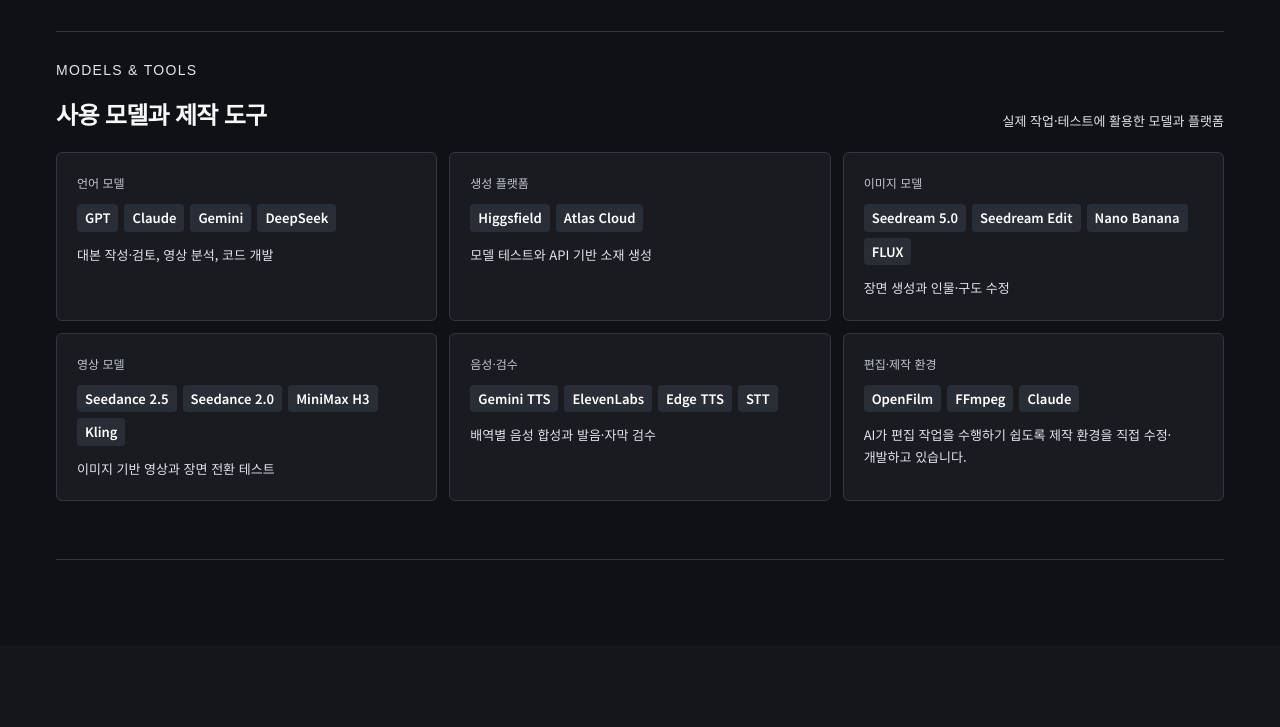
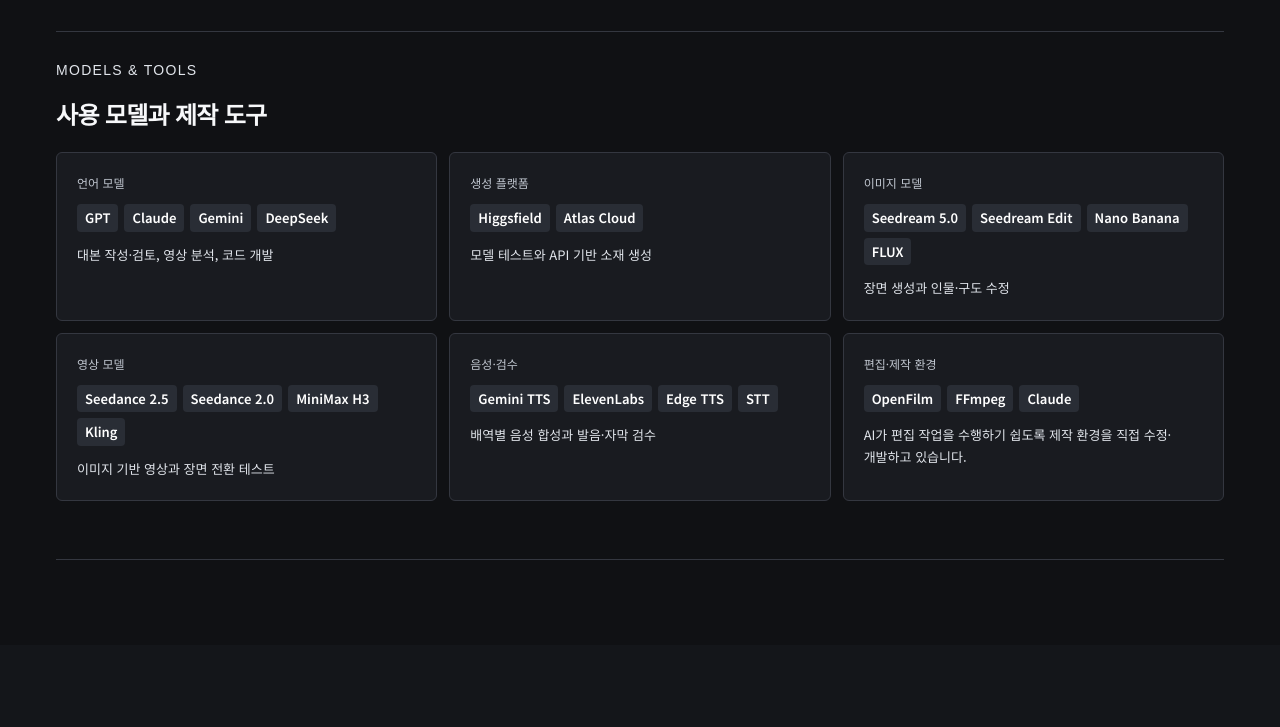
Before and after one commit to aztecc1/portfolio, a plain HTML site: page index.html in a window 1280 px wide. Shown: the part 4449-5176 px from the top of the page. Drawn offline with Linux system fonts and the light colour scheme.

Commit message:
Remove toolkit caption
Co-Authored-By: Claude Fable 5.2 <noreply@anthropic.com>

```diff
--- a/index.html
+++ b/index.html
@@ -50,7 +50,7 @@
   <div class="evidence production-details evidence-open">
     <div class="production-details-body">
   <div class="toolkit compact-toolkit" aria-labelledby="toolkit-title">
-    <div class="toolkit-head"><div><p class="eyebrow">MODELS &amp; TOOLS</p><h3 id="toolkit-title">사용 모델과 제작 도구</h3></div><p>실제 작업·테스트에 활용한 모델과 플랫폼</p></div>
+    <div class="toolkit-head"><div><p class="eyebrow">MODELS &amp; TOOLS</p><h3 id="toolkit-title">사용 모델과 제작 도구</h3></div></div>
     <div class="toolkit-grid">
       <article><span class="toolkit-category">언어 모델</span><div class="toolkit-brands"><b>GPT</b><b>Claude</b><b>Gemini</b><b>DeepSeek</b></div><p>대본 작성·검토, 영상 분석, 코드 개발</p></article>
       <article><span class="toolkit-category">생성 플랫폼</span><div class="toolkit-brands"><b>Higgsfield</b><b>Atlas Cloud</b></div><p>모델 테스트와 API 기반 소재 생성</p></article>
```
